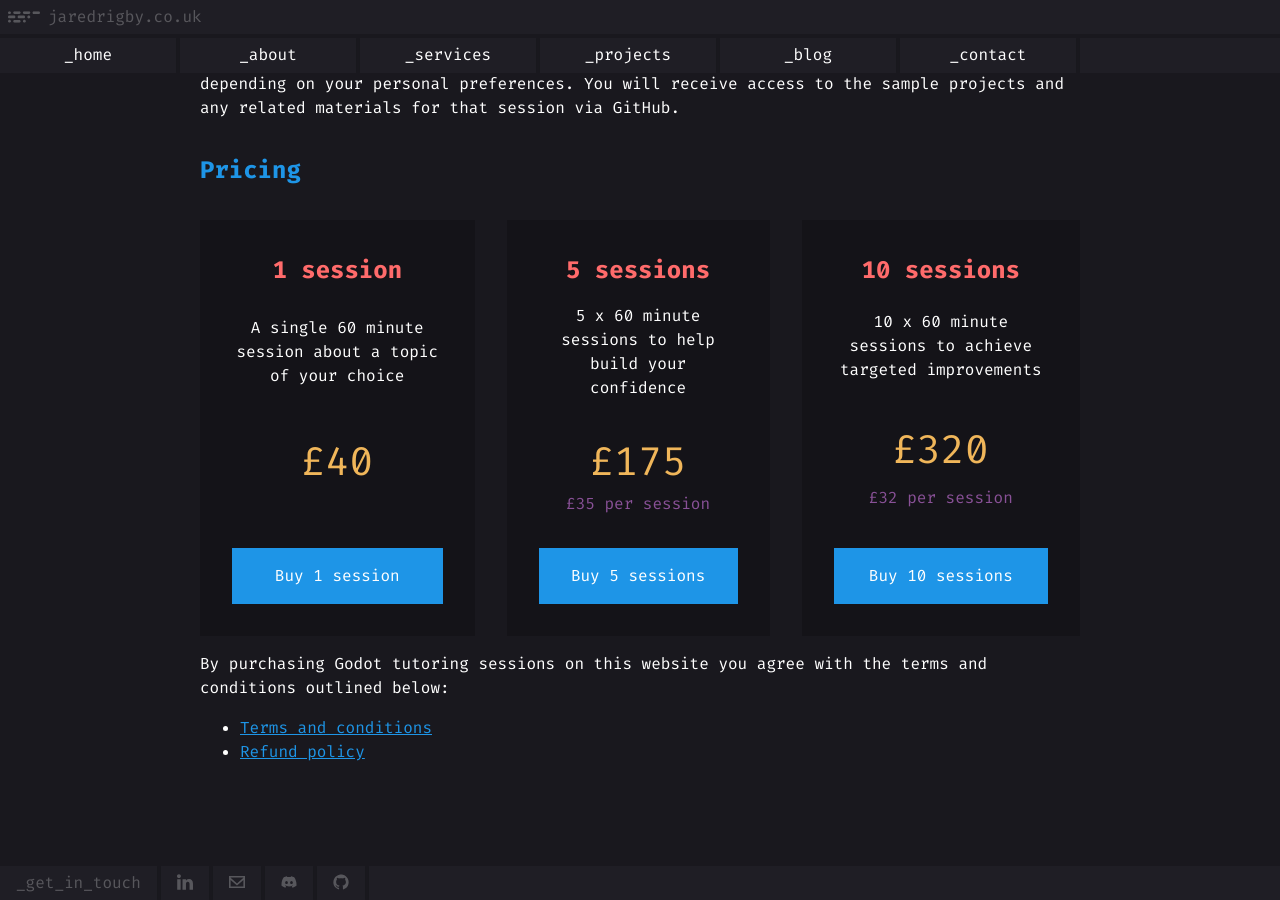
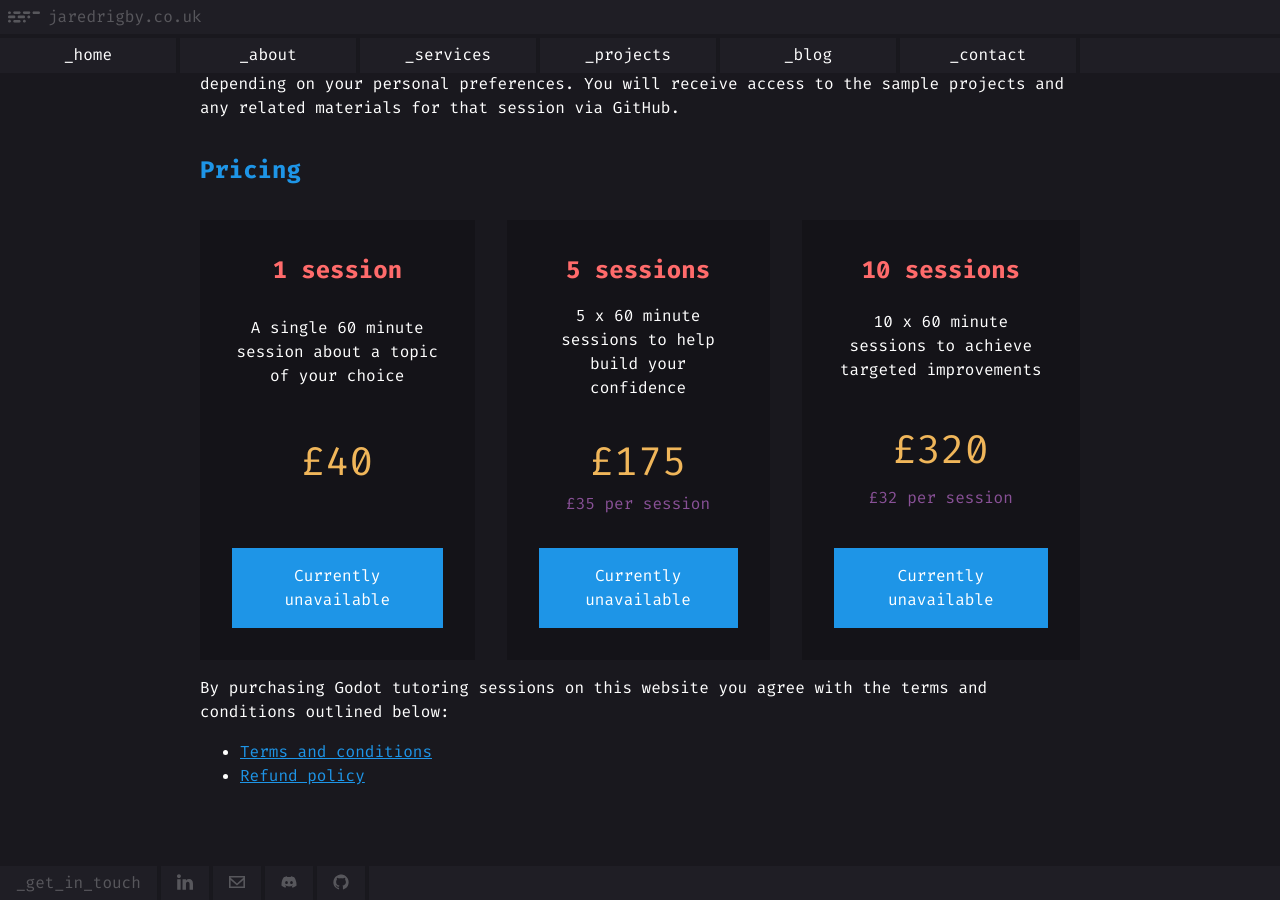
Before and after one commit to jazibobs/website-2024, a Jekyll site: the page built from _services/tutoring.md, in a window 1280 px wide and 900 px high, scrolled down 1397 px. Built offline with Jekyll 4.4.1, drawn with Linux system fonts in a browser that asks for light colours.

Commit message:
Update tutoring price table to show unavailability
Replaced purchase links with 'Currently unavailable' message for all session options.

```diff
--- a/_includes/tutoring-price-table.html
+++ b/_includes/tutoring-price-table.html
@@ -4,7 +4,8 @@
     <p class="price-table__desc">A single 60 minute session about a topic of your choice</p>
     <p class="price-table__point">£40</p>
     <p class="price-table__per-session"></p>
-    <a href="https://buy.stripe.com/8wMeVkevH9lN6pa5kn" class="price-table__link">Buy 1 session</a>
+    <span class="price-table__link">Currently unavailable</span>
+    <!-- <a href="https://buy.stripe.com/8wMeVkevH9lN6pa5kn" class="price-table__link">Buy 1 session</a> -->
   </div>
 
   <div class="price-table__single price-table__single--popular">
@@ -12,7 +13,8 @@
     <p class="price-table__desc">5 x 60 minute sessions to help build your confidence</p>
     <p class="price-table__point">£175</p>
     <p class="price-table__per-session">£35</p>
-    <a href="https://buy.stripe.com/eVa9B0afr2XpfZK3cd" class="price-table__link">Buy 5 sessions</a>
+    <span class="price-table__link">Currently unavailable</span>
+    <!-- <a href="https://buy.stripe.com/eVa9B0afr2XpfZK3cd" class="price-table__link">Buy 5 sessions</a> -->
   </div>
 
   <div class="price-table__single">
@@ -20,6 +22,7 @@
     <p class="price-table__desc">10 x 60 minute sessions to achieve targeted improvements</p>
     <p class="price-table__point">£320</p>
     <p class="price-table__per-session">£32</p>
-    <a href="https://buy.stripe.com/7sIbJ81IV55x7te148" class="price-table__link">Buy 10 sessions</a>
+    <span class="price-table__link">Currently unavailable</span>
+    <!-- <a href="https://buy.stripe.com/7sIbJ81IV55x7te148" class="price-table__link">Buy 10 sessions</a> -->
   </div>
 </div>
```
